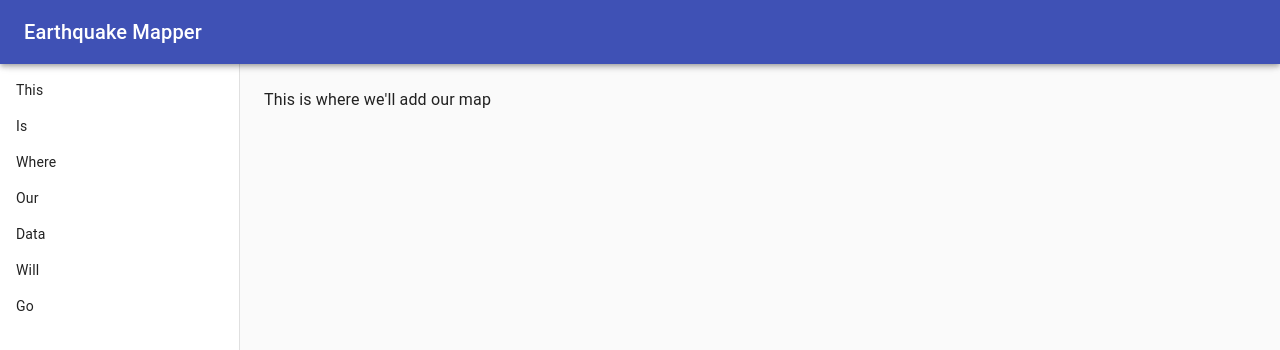
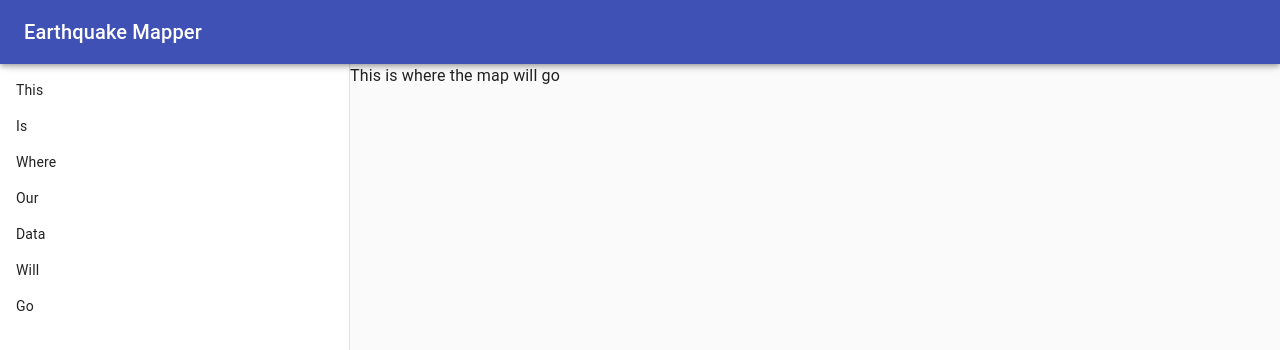
Before and after one commit to Logan-Miller/CS465-final-project, a React (Create React App) app: page / in a window 1280 px wide. Shown: the top 350 px of the page. Built offline with nearby package versions, Linux system fonts and the light colour scheme.

Commit message:
changed formatting

```diff
--- a/src/App.js
+++ b/src/App.js
@@ -1,75 +1,33 @@
 import React from 'react';
 import { makeStyles } from '@material-ui/core/styles';
-import Drawer from '@material-ui/core/Drawer';
-import AppBar from '@material-ui/core/AppBar';
 import CssBaseline from '@material-ui/core/CssBaseline';
-import Toolbar from '@material-ui/core/Toolbar';
-import List from '@material-ui/core/List';
 import Typography from '@material-ui/core/Typography';
-import ListItem from '@material-ui/core/ListItem';
-
-const drawerWidth = 240;
+import Navbar from './Navbar.js';
+import Sidebar from './Sidebar.js';
 
 const useStyles = makeStyles(theme => ({
   root: {
     display: 'flex',
   },
-  appBar: {
-    zIndex: theme.zIndex.drawer + 1,
-  },
-  drawer: {
-    width: drawerWidth,
-    flexShrink: 0,
-  },
-  drawerPaper: {
-    width: drawerWidth,
-  },
-  content: {
-    flexGrow: 1,
-    padding: theme.spacing(3),
-  },
   toolbar: theme.mixins.toolbar,
 }));
 
-function ClippedDrawer() {
+function App() {
   const classes = useStyles();
 
   return (
     <div className={classes.root}>
       <CssBaseline />
-      <AppBar position="fixed" className={classes.appBar}>
-        <Toolbar>
-          <Typography variant="h6" noWrap>
-            Earthquake Mapper
-          </Typography>
-        </Toolbar>
-      </AppBar>
-      <Drawer
-        className={classes.drawer}
-        variant="permanent"
-        classes={{
-          paper: classes.drawerPaper,
-        }}
-      >
-        <div className={classes.toolbar} />
-        <List>
-          <ListItem>This</ListItem>
-          <ListItem>Is</ListItem>
-          <ListItem>Where</ListItem>
-          <ListItem>Our</ListItem>
-          <ListItem>Data</ListItem>
-          <ListItem>Will</ListItem>
-          <ListItem>Go</ListItem>
-        </List>
-      </Drawer>
+      <Navbar></Navbar>
+      <Sidebar></Sidebar>
       <main className={classes.content}>
         <div className={classes.toolbar} />
         <Typography paragraph>
-            This is where we'll add our map
+          This is where the map will go
         </Typography>
       </main>
     </div>
   );
 }
 
-export default ClippedDrawer;
+export default App;
--- a/src/Navbar.js
+++ b/src/Navbar.js
@@ -1,15 +1,29 @@
 import React from 'react';
+import { makeStyles } from '@material-ui/core/styles';
 import AppBar from '@material-ui/core/AppBar';
 import Toolbar from '@material-ui/core/Toolbar';
+import Typography from '@material-ui/core/Typography';
+import { green } from '@material-ui/core/colors';
+
+const useStyles = makeStyles(theme => ({
+  appBar: {
+    zIndex: theme.zIndex.drawer + 1,
+    border: green,
+  },
+}));
 
 function Navbar() {
-    return (
-        <AppBar positon="fixed">
-            <Toolbar>
-                <h2>Earthquake Mapper</h2>
-            </Toolbar>
-        </AppBar>
-    );
+    const classes = useStyles();
+
+  return (
+    <AppBar position="fixed" className={classes.appBar}>
+        <Toolbar>
+            <Typography variant="h6" noWrap>
+                Earthquake Mapper
+            </Typography>
+        </Toolbar>
+    </AppBar>
+  );
 }
 
 export default Navbar;
--- a/src/Sidebar.js
+++ b/src/Sidebar.js
@@ -1,32 +1,48 @@
 import React from 'react';
 import { makeStyles } from '@material-ui/core/styles';
 import Drawer from '@material-ui/core/Drawer';
+import List from '@material-ui/core/List';
+import ListItem from '@material-ui/core/ListItem';
+
+const drawerWidth = 350;
 
 const useStyles = makeStyles(theme => ({
-    sidebar: {
-        width: "7000px",
+  drawer: {
+    width: drawerWidth,
     flexShrink: 0,
+  },
+  drawerPaper: {
+    width: drawerWidth,
+  },
+  content: {
+    flexGrow: 1,
+    padding: theme.spacing(3),
   },
   toolbar: theme.mixins.toolbar,
 }));
 
 function Sidebar() {
+
     const classes = useStyles();
 
   return (
-        <Drawer variant="permanent" className="sidebar">
-            <div className={classes.toolbar}/>
-            <div>
-                <ul>
-                    <li>This</li>
-                    <li>Will</li>
-                    <li>Be</li>
-                    <li>Where</li>
-                    <li>Our</li>
-                    <li>Data</li>
-                    <li>Go</li>
-                </ul>
-            </div>
+      <Drawer
+        className={classes.drawer}
+        variant="permanent"
+        classes={{
+          paper: classes.drawerPaper,
+        }}
+      >
+        <div className={classes.toolbar} />
+        <List>
+            <ListItem>This</ListItem>
+            <ListItem>Is</ListItem>
+            <ListItem>Where</ListItem>
+            <ListItem>Our</ListItem>
+            <ListItem>Data</ListItem>
+            <ListItem>Will</ListItem>
+            <ListItem>Go</ListItem>
+        </List>
       </Drawer>
   );
 }
```
Lines whose indentation alone changed are shown as unchanged.
